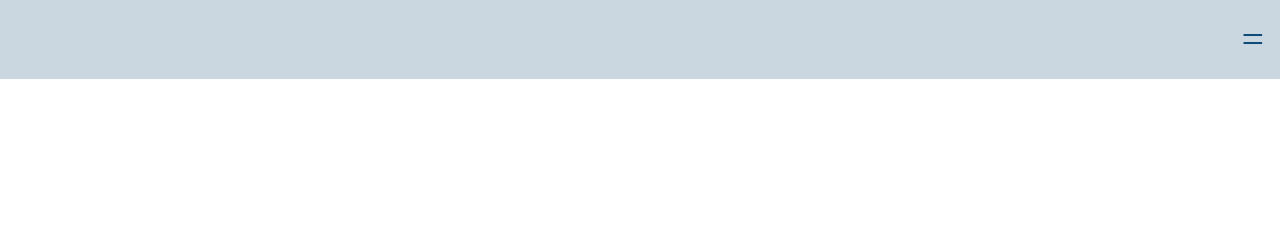
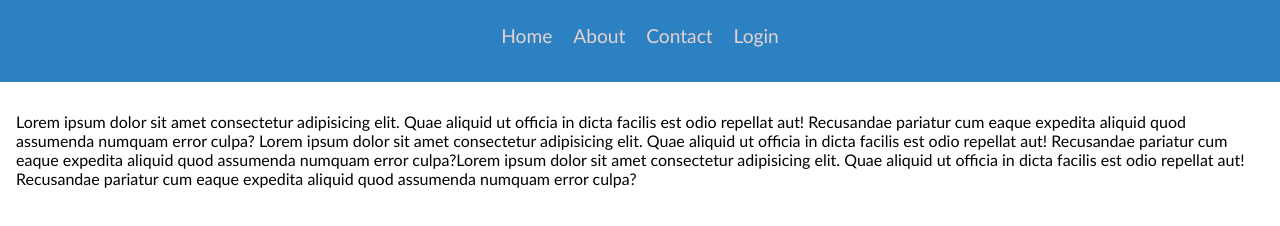
Before and after one commit to daisy28/Jtp, a website: page projects/navbar/index.html in a window 1280 px wide. Drawn offline with Linux system fonts and the light colour scheme.

Commit message:
Minor fix

```diff
--- a/projects/navbar/index.html
+++ b/projects/navbar/index.html
@@ -20,6 +20,11 @@
         <span class="exit">x</span>
       </div>
     </nav>
+    <main>Lorem ipsum dolor sit amet consectetur adipisicing elit. Quae aliquid ut officia in dicta facilis est odio repellat aut! Recusandae pariatur cum eaque expedita aliquid quod assumenda numquam error culpa?
+    Lorem ipsum dolor sit amet consectetur adipisicing elit. Quae aliquid ut officia in dicta facilis est odio repellat aut!
+    Recusandae pariatur cum eaque expedita aliquid quod assumenda numquam error culpa?Lorem ipsum dolor sit amet consectetur adipisicing elit. Quae aliquid ut officia in dicta facilis est odio repellat aut!
+    Recusandae pariatur cum eaque expedita aliquid quod assumenda numquam error culpa?
+    </main>
 
     <script src="script.js"></script>
   </body>
--- a/projects/navbar/style.css
+++ b/projects/navbar/style.css
@@ -4,32 +4,70 @@
      padding: 0;
      list-style: none;
      text-decoration: none;
+     font-family: 'Trebuchet MS', 'Lucida Sans Unicode', 'Lucida Grande', 'Lucida Sans', Arial, sans-serif;
 }
 
 .nav {
-     background-color: rgb(202, 215, 225);
-     padding: 1rem;
+     background-color: rgba(34, 124, 192, 0.956);
+     padding: 1.5rem;
      display: flex;
      justify-content: space-between;
+     position: fixed;
+     left: 0;
+     right: 0;
+     top: 0;
+     z-index: 7;
+     transition: all;
+     transition-timing-function: ease-in-out;
+     transition-delay: .1s;
+     transition-duration: .5s;
 }
 
 .links {
      display: none;
+     transition: all;
+     transition-timing-function: ease-in-out;
+     transition-delay: .6s;
+     transition-duration: .5s;
 }
 
 .links a {
-     margin-bottom: .5rem;
+     margin-bottom: .7rem;
+     font-size: 1.2rem;
+     color: #e7d1d1;
+}
+
+.links a:hover {
+     color: rgb(6, 49, 81);
+     transition: all;
+     transition-duration: .6s;
+     transition-delay: .3s;
 }
 
 .toggle {
      font-size: 2.5rem;
      margin-left: auto;
      cursor: pointer;
-     color: rgb(16, 75, 119);
+     color: rgb(6, 49, 81);
 }
 
 .exit {
      display: none;
+     font-size: 1.9rem;
+}
+
+.exit:hover {
+     border: 2px solid #e7d1d1;
+     border-radius: 40%;
+     font-size: 1.4rem;
+     display: flex;
+     justify-content: center;
+     align-items: center;
+     padding: .3rem;
+     transition: all;
+     transition-timing-function: ease-in-out;
+     transition-delay: .1s;
+     transition-duration: .5s;
 }
 
 .show_links .exit {
@@ -43,4 +81,27 @@
 .show_links .links{
      display: flex;
      flex-direction: column;
+     transition: all;
+     transition-timing-function: ease-in-out;
+     transition-delay: .6s;
+     transition-duration: .5s;
 }
+
+main {
+     padding: 2rem 1rem;
+     position: relative;
+     top: 80px;
+}
+
+@media screen and (min-width:768px) {
+     .toggle{
+          display: none;
+     }
+
+     .links{
+          display: flex;
+          justify-content: center;
+          gap: 1.3rem;
+          width: 100%;
+     }
+}
```
